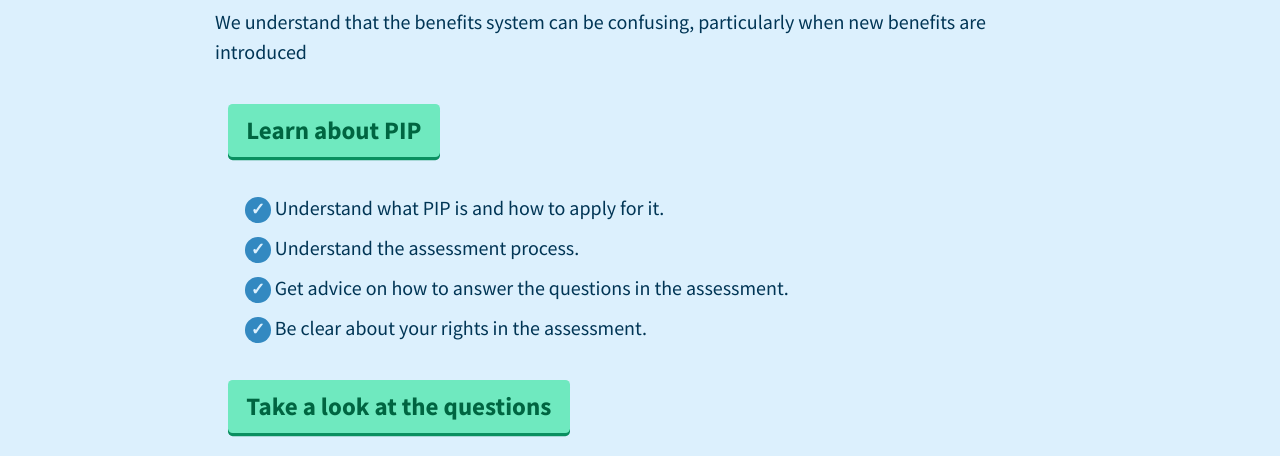
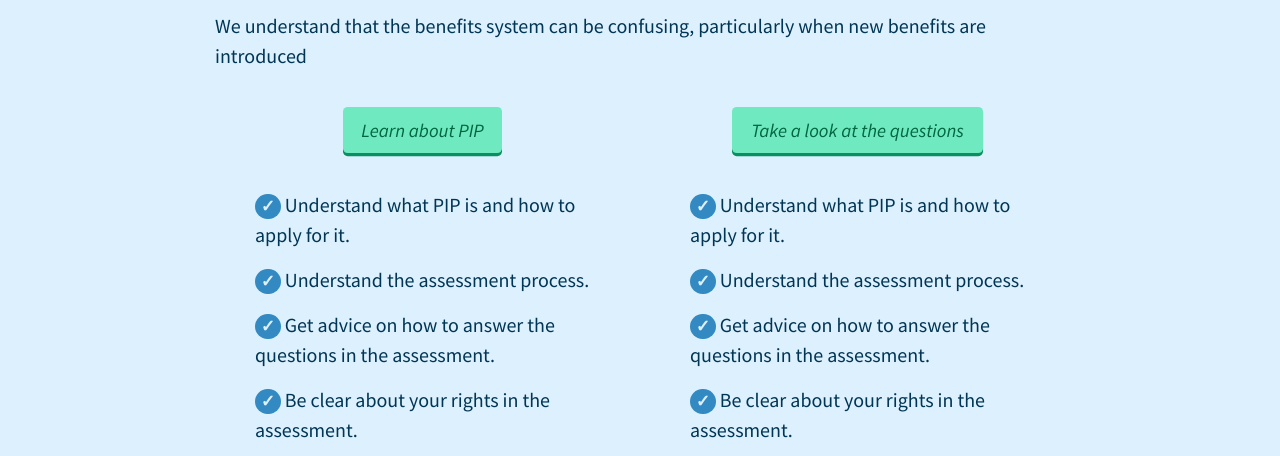
Before and after one commit to neontribe/SEAP_PIP, a plain HTML site: page index.html in a window 1280 px wide. Shown: the part 246-702 px from the top of the page. Drawn offline with Linux system fonts and the light colour scheme.

Commit message:
Travis build 601 pushed to Github Pages

```diff
--- a/css/style.css
+++ b/css/style.css
@@ -728,6 +728,53 @@ header span {
 /* main menu
 ---------------------------------------------*/
 
+.big-buttons {
+  display: -webkit-box;
+  display: -webkit-flex;
+  display: -ms-flexbox;
+  display: flex;
+  -webkit-box-orient: horizontal;
+  -webkit-box-direction: normal;
+  -webkit-flex-direction: row;
+      -ms-flex-direction: row;
+          flex-direction: row;
+  -webkit-flex-wrap: nowrap;
+      -ms-flex-wrap: nowrap;
+          flex-wrap: nowrap;
+  -webkit-box-pack: justify;
+  -webkit-justify-content: space-between;
+      -ms-flex-pack: justify;
+          justify-content: space-between;
+}
+
+.big-buttons button span {
+  display: block;
+  font-weight: normal;
+  font-style: italic;
+  font-size: 0.75em;
+}
+
+.learn-about {
+  margin-right: 10px;
+  text-align: center;
+  width: 50%;
+}
+
+.learn-about li,
+.quiz-time li {
+  margin: 10px;
+  text-align: left;
+}
+
+.quiz-time {
+  margin-left: 10px;
+  margin-top: 0;
+  text-align: center;
+  width: 50%;
+}
+
+
+
 [role="toolbar"] ul {
   margin: 0;
 }
```
Also changed, not shown: js/all-scripts.js.
